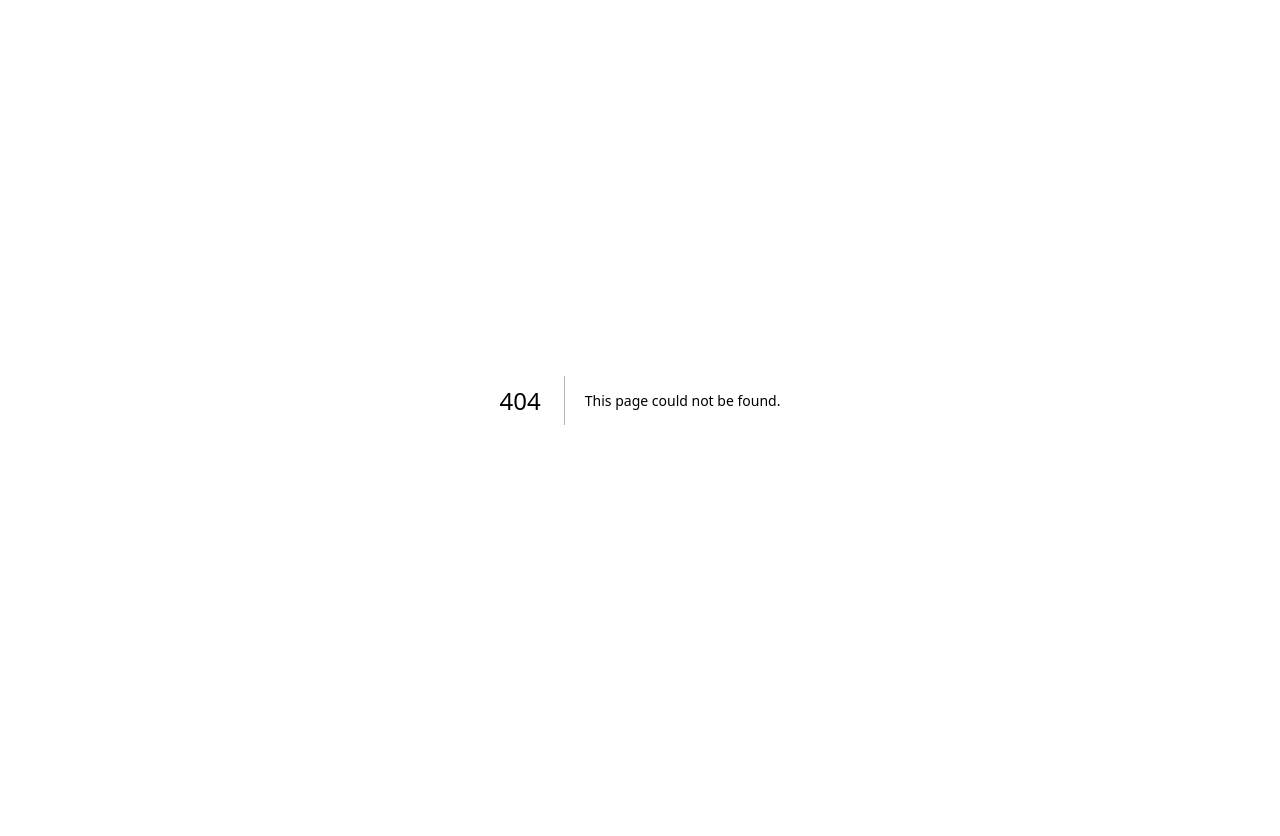
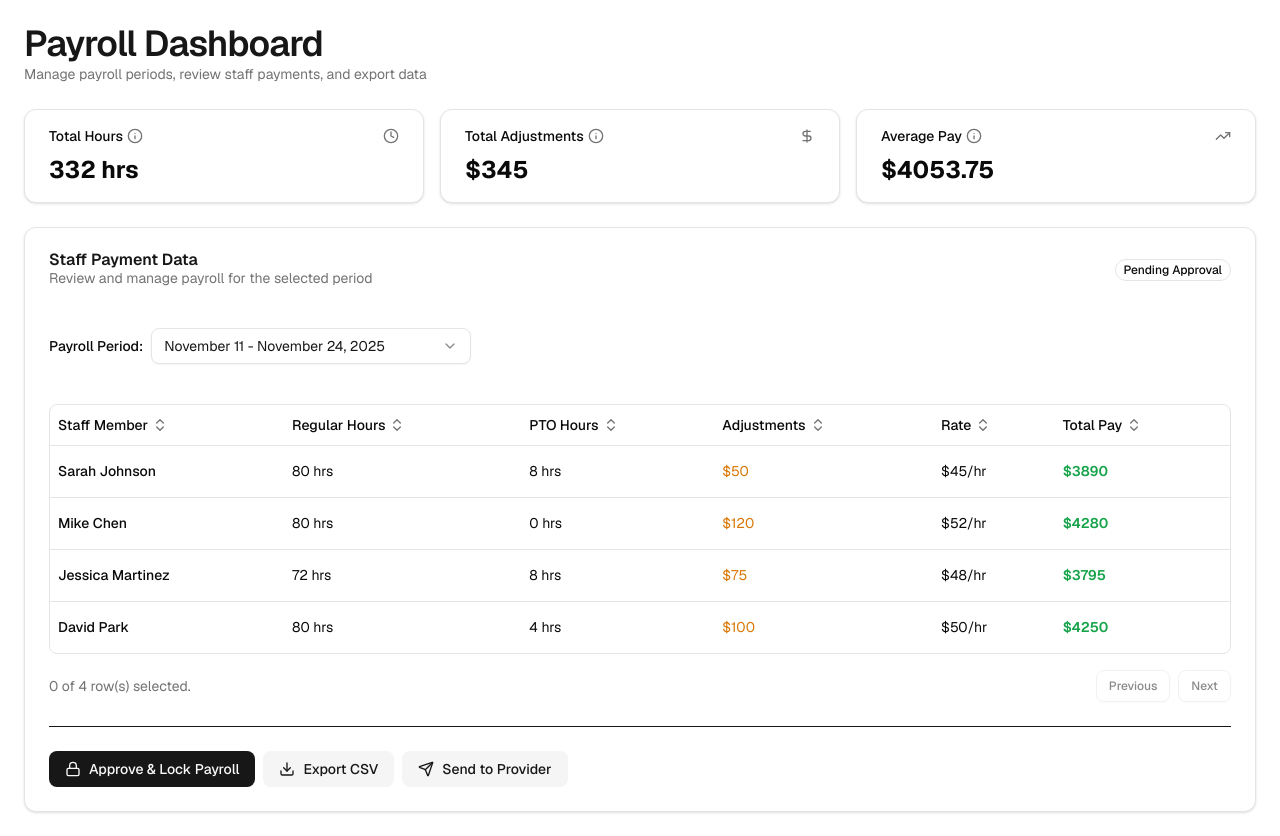
Before and after one commit to alejandrovivas11/ai-sandbox, a Next.js app in the folder frontend/: page /payroll in a window 1280 px wide. Before the commit this address had no page. Before the commit the page ends 800 px from the top, so only its background shows below. Built offline with nearby package versions, Linux system fonts and the light colour scheme.

Commit message:
feat: implement payroll dashboard with statistics and staff payment table

```diff
--- /dev/null
+++ b/frontend/src/app/payroll/page.tsx
@@ -0,0 +1,155 @@
+'use client'
+
+import { useState } from 'react'
+import { ColumnDef } from '@tanstack/react-table'
+import {
+  Card,
+  CardContent,
+  CardDescription,
+  CardHeader,
+  CardTitle,
+  Button,
+  Badge,
+  Select,
+  SelectContent,
+  SelectItem,
+  SelectTrigger,
+  SelectValue,
+  DataTable,
+  H1,
+  P,
+} from '@/components/ui'
+import { StatisticCard } from '@/components/blocks'
+import { Download, Send, Lock, Clock, DollarSign, TrendingUp } from 'lucide-react'
+import type { PayrollRecord } from '@/types/payroll'
+import { payrollPeriods, payrollRecords, getPayrollStatistics } from '@/data/mockPayroll'
+
+const columns: ColumnDef<PayrollRecord>[] = [
+  {
+    accessorKey: 'staffMember',
+    header: 'Staff Member',
+    cell: ({ row }) => <span className="font-medium">{row.getValue('staffMember')}</span>,
+  },
+  {
+    accessorKey: 'regularHours',
+    header: 'Regular Hours',
+    cell: ({ row }) => <span>{row.getValue('regularHours')} hrs</span>,
+  },
+  {
+    accessorKey: 'ptoHours',
+    header: 'PTO Hours',
+    cell: ({ row }) => <span>{row.getValue('ptoHours')} hrs</span>,
+  },
+  {
+    accessorKey: 'adjustments',
+    header: 'Adjustments',
+    cell: ({ row }) => <span className="text-amber-600">${row.getValue('adjustments')}</span>,
+  },
+  {
+    accessorKey: 'rate',
+    header: 'Rate',
+    cell: ({ row }) => <span>${row.getValue('rate')}/hr</span>,
+  },
+  {
+    accessorKey: 'totalPay',
+    header: 'Total Pay',
+    cell: ({ row }) => <span className="font-semibold text-green-600">${row.getValue('totalPay')}</span>,
+  },
+]
+
+export default function PayrollPage() {
+  const [selectedPeriod, setSelectedPeriod] = useState<string>(payrollPeriods[0].id)
+  const statistics = getPayrollStatistics(payrollRecords)
+
+  const handleApproveAndLock = () => {
+    console.log('Approve and Lock Payroll clicked')
+  }
+
+  const handleExportCSV = () => {
+    console.log('Export CSV clicked')
+  }
+
+  const handleSendToProvider = () => {
+    console.log('Send to Provider clicked')
+  }
+
+  return (
+    <div className="flex min-h-screen flex-col gap-6 bg-background p-6">
+      {/* Header */}
+      <div>
+        <H1>Payroll Dashboard</H1>
+        <P className="text-muted-foreground">Manage payroll periods, review staff payments, and export data</P>
+      </div>
+
+      {/* Statistics Cards */}
+      <div className="grid gap-4 md:grid-cols-3">
+        <StatisticCard
+          header="Total Hours"
+          value={`${statistics.totalHours} hrs`}
+          showInfo
+          icon={<Clock className="h-4 w-4" />}
+        />
+        <StatisticCard
+          header="Total Adjustments"
+          value={`$${statistics.totalAdjustments}`}
+          showInfo
+          icon={<DollarSign className="h-4 w-4" />}
+        />
+        <StatisticCard
+          header="Average Pay"
+          value={`$${statistics.averagePay.toFixed(2)}`}
+          showInfo
+          icon={<TrendingUp className="h-4 w-4" />}
+        />
+      </div>
+
+      {/* Payroll Data Card */}
+      <Card>
+        <CardHeader className="flex flex-row items-center justify-between space-y-0 pb-4">
+          <div>
+            <CardTitle>Staff Payment Data</CardTitle>
+            <CardDescription>Review and manage payroll for the selected period</CardDescription>
+          </div>
+          <Badge variant="outline">Pending Approval</Badge>
+        </CardHeader>
+        <CardContent className="space-y-6">
+          {/* Period Selector */}
+          <div className="flex items-center gap-2">
+            <span className="text-sm font-medium text-foreground">Payroll Period:</span>
+            <Select value={selectedPeriod} onValueChange={setSelectedPeriod}>
+              <SelectTrigger className="w-80">
+                <SelectValue />
+              </SelectTrigger>
+              <SelectContent>
+                {payrollPeriods.map((period) => (
+                  <SelectItem key={period.id} value={period.id}>
+                    {period.label}
+                  </SelectItem>
+                ))}
+              </SelectContent>
+            </Select>
+          </div>
+
+          {/* Data Table */}
+          <DataTable columns={columns} data={payrollRecords} />
+
+          {/* Action Buttons */}
+          <div className="flex flex-wrap gap-2 border-t pt-6">
+            <Button onClick={handleApproveAndLock} className="gap-2">
+              <Lock className="h-4 w-4" />
+              Approve & Lock Payroll
+            </Button>
+            <Button onClick={handleExportCSV} variant="secondary" className="gap-2">
+              <Download className="h-4 w-4" />
+              Export CSV
+            </Button>
+            <Button onClick={handleSendToProvider} variant="secondary" className="gap-2">
+              <Send className="h-4 w-4" />
+              Send to Provider
+            </Button>
+          </div>
+        </CardContent>
+      </Card>
+    </div>
+  )
+}
--- /dev/null
+++ b/frontend/src/data/mockPayroll.ts
@@ -0,0 +1,78 @@
+/**
+ * Mock payroll data for dashboard display
+ */
+
+import type { PayrollRecord, PayrollPeriod, PayrollStatistics } from '@/types/payroll'
+
+export const payrollPeriods: PayrollPeriod[] = [
+  {
+    id: 'period-1',
+    label: 'November 11 - November 24, 2025',
+    startDate: '2025-11-11',
+    endDate: '2025-11-24',
+  },
+  {
+    id: 'period-2',
+    label: 'October 28 - November 10, 2025',
+    startDate: '2025-10-28',
+    endDate: '2025-11-10',
+  },
+  {
+    id: 'period-3',
+    label: 'October 14 - October 27, 2025',
+    startDate: '2025-10-14',
+    endDate: '2025-10-27',
+  },
+]
+
+export const payrollRecords: PayrollRecord[] = [
+  {
+    id: 'staff-1',
+    staffMember: 'Sarah Johnson',
+    regularHours: 80,
+    ptoHours: 8,
+    adjustments: 50,
+    rate: 45,
+    totalPay: 3890,
+  },
+  {
+    id: 'staff-2',
+    staffMember: 'Mike Chen',
+    regularHours: 80,
+    ptoHours: 0,
+    adjustments: 120,
+    rate: 52,
+    totalPay: 4280,
+  },
+  {
+    id: 'staff-3',
+    staffMember: 'Jessica Martinez',
+    regularHours: 72,
+    ptoHours: 8,
+    adjustments: 75,
+    rate: 48,
+    totalPay: 3795,
+  },
+  {
+    id: 'staff-4',
+    staffMember: 'David Park',
+    regularHours: 80,
+    ptoHours: 4,
+    adjustments: 100,
+    rate: 50,
+    totalPay: 4250,
+  },
+]
+
+export function getPayrollStatistics(records: PayrollRecord[]): PayrollStatistics {
+  const totalHours = records.reduce((sum, record) => sum + record.regularHours + record.ptoHours, 0)
+  const totalAdjustments = records.reduce((sum, record) => sum + record.adjustments, 0)
+  const averagePay = records.length > 0 ? records.reduce((sum, record) => sum + record.totalPay, 0) / records.length : 0
+
+  return {
+    totalHours,
+    totalAdjustments,
+    averagePay: Math.round(averagePay * 100) / 100,
+    trend: 3.2,
+  }
+}
--- /dev/null
+++ b/frontend/src/types/payroll.ts
@@ -0,0 +1,27 @@
+/**
+ * Payroll data type definitions
+ */
+
+export interface PayrollPeriod {
+  id: string
+  label: string
+  startDate: string
+  endDate: string
+}
+
+export interface PayrollRecord {
+  id: string
+  staffMember: string
+  regularHours: number
+  ptoHours: number
+  adjustments: number
+  rate: number
+  totalPay: number
+}
+
+export interface PayrollStatistics {
+  totalHours: number
+  totalAdjustments: number
+  averagePay: number
+  trend: number
+}
```
Also changed, not shown: frontend/src/components/navigation.ts (added, +8 -0 lines).
